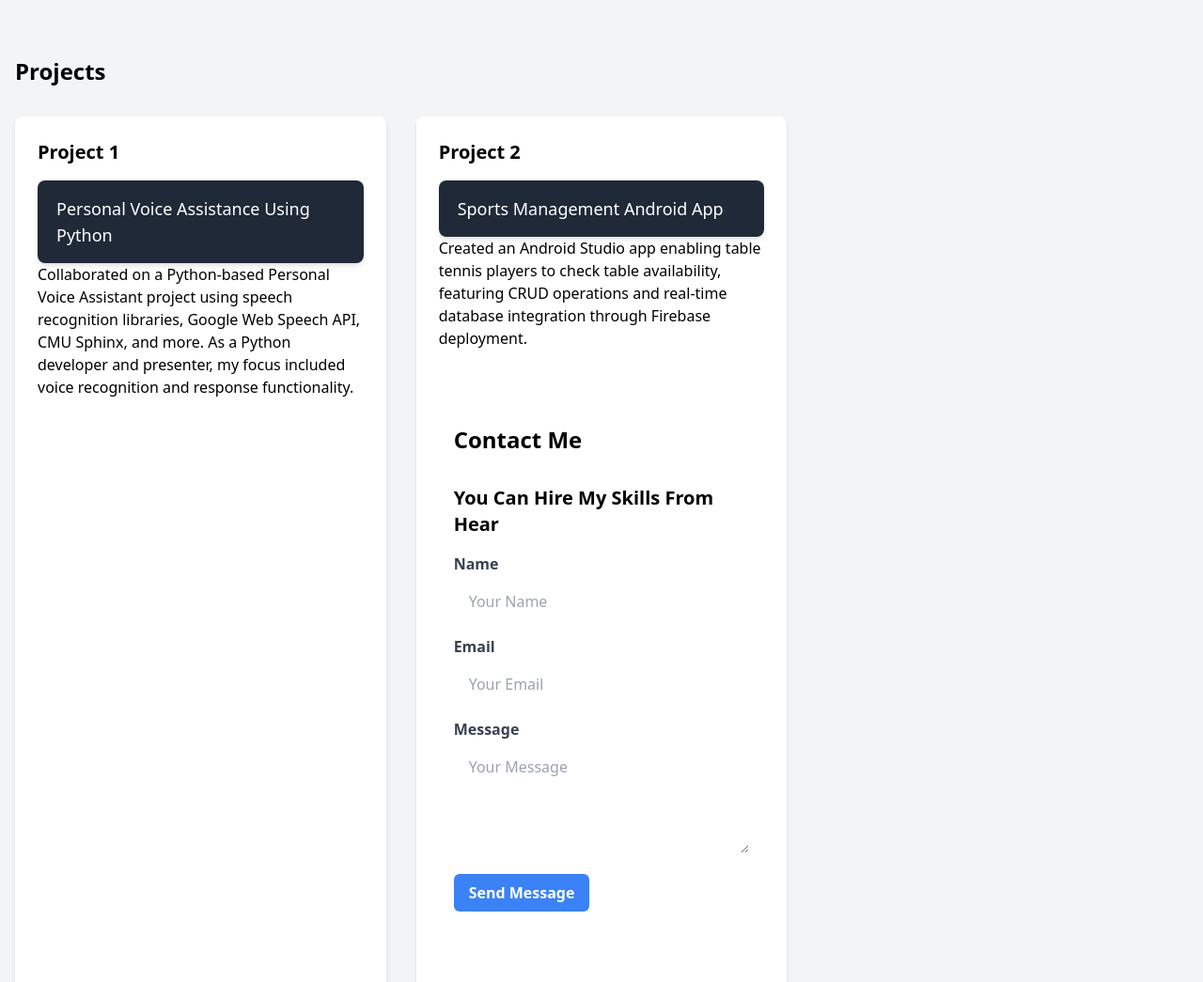
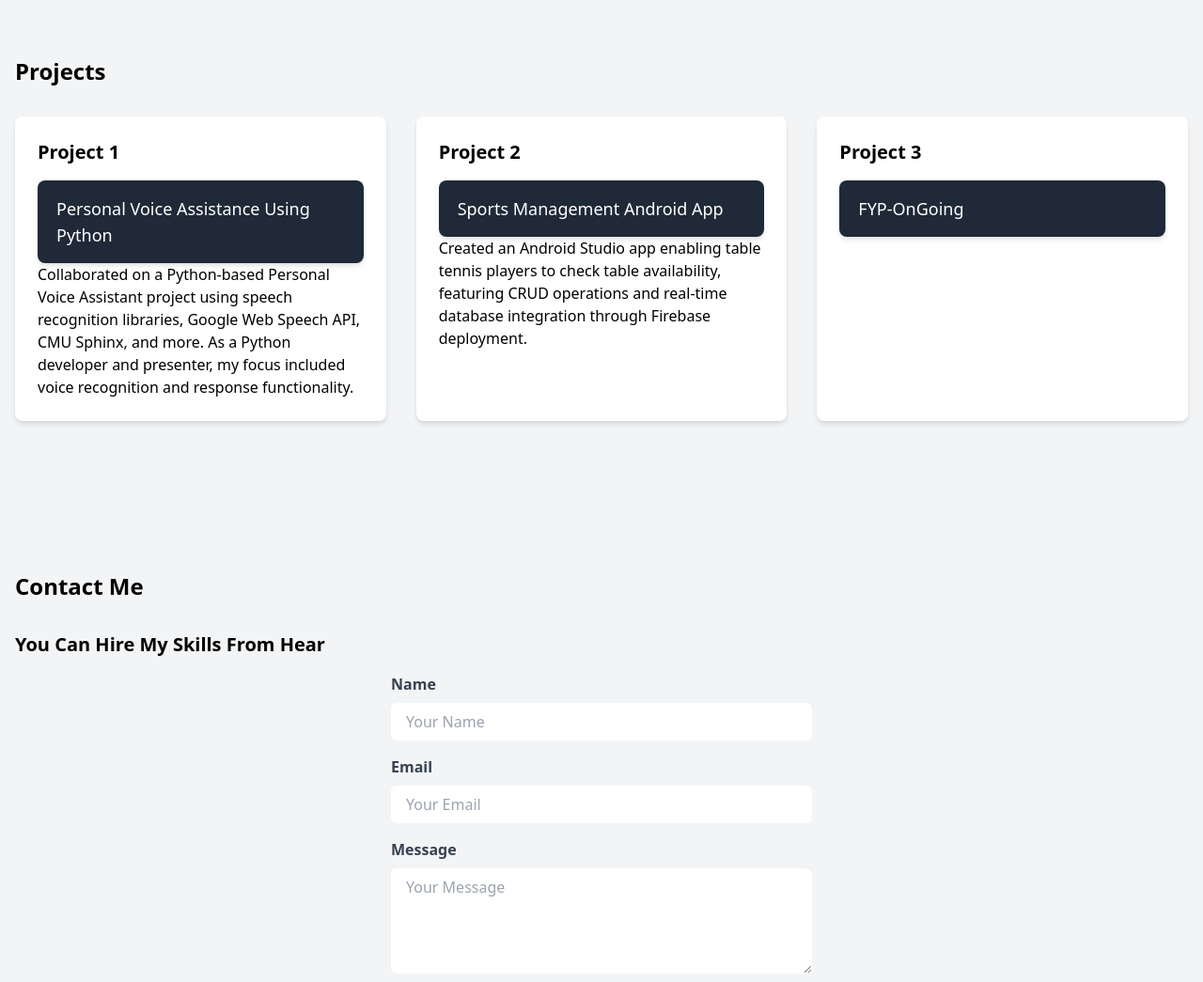
Before and after one commit to 11sankul/Portfolio, a website: page index.html in a window 1280 px wide. Shown: the part 1160-2205 px from the top of the page at 94% size. Drawn offline with nearby package versions, Linux system fonts and the light colour scheme.

Commit message:
Update index.html

```diff
--- a/index.html
+++ b/index.html
@@ -129,14 +129,14 @@
               check table availability, featuring CRUD operations and real-time
               database integration through Firebase deployment.
             </p>
-         <!-- </div>
+         </div>
           <div class="bg-white rounded-lg shadow-md p-6">
             <h3 class="text-xl font-semibold mb-4">Project 3</h3>
             <h3
               class="bg-gray-800 py-4 text-white text-lg rounded-lg shadow-md p-5"
               <
             >
-            E-Commerce Website Using React and Node.js
+            FYP-OnGoing
             </h3>
           </div>
         </div>
```
